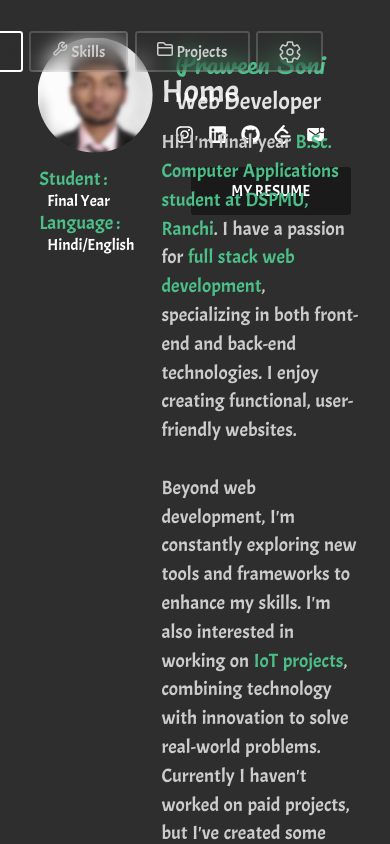
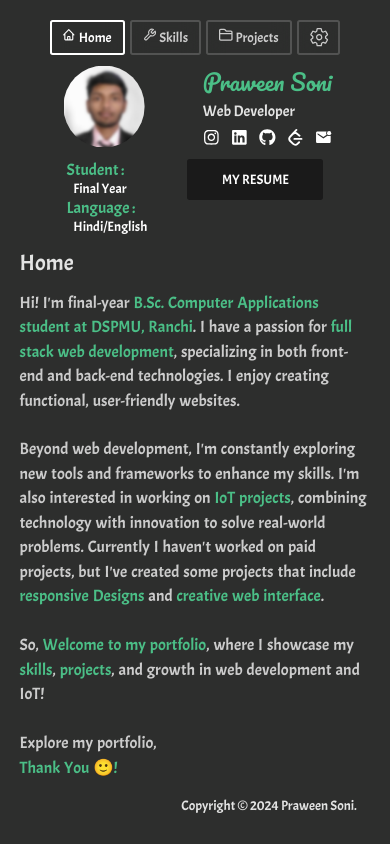
Before and after one commit to PraweenSoni/Portfolio, a React (Vite) app: page / in a window 390 px wide. Shown: the top 844 px of the page. Built offline with nearby package versions, Linux system fonts and the light colour scheme; a web font is replaced by a local one.

Commit message:
responsive for mobile complete

```diff
--- a/src/App.css
+++ b/src/App.css
@@ -1,5 +1,5 @@
 #root {
-  padding: min(2rem, 8%);
+  padding: min(2rem, 5%);
   min-width: 100vw;
   min-width: 100dvw;
   min-height: 100vh;
@@ -20,10 +20,11 @@
 .profilecard > .profile{
   display: flex;
   align-items: center;
+  justify-content: space-evenly;
 }
 .MyPic {
-  height: 8rem;
-  width: 8rem;
+  height: clamp(3rem, calc(1vw + 6.5rem), 8rem);
+  width: clamp(3rem, calc(1vw + 6.5rem), 8rem);
   border-radius: 50%;
   padding: .4rem;
   margin-right: 1rem;
@@ -43,7 +44,7 @@
   color: var(--primary-colour);
 }
 .profilecard div h4{
-  font-size: clamp(1rem, 1.5rem, 1.8rem);
+  font-size: clamp(1rem, calc(.4vw + 1rem), 1.8rem);
 }
 .profilecard div .icons{
   margin-top: calc(1vh);
@@ -78,9 +79,10 @@
 
 /* Resume Button code */
 .profilecard .otherDetails .resumeBtn{
-  height: 4rem;
+  width: 10rem;
+  /* height: 4rem;
   width: 100%;
-  padding: 0 1rem;
+  padding: 0 1rem; */
 }
 
 .profilecard .otherDetails .text-1,
@@ -115,10 +117,11 @@
 
 .profilecard .otherDetails{
   display: flex;
+  justify-content: space-evenly;
   padding: .5rem;
 }
 .profilecard .otherDetails .other{
-  width: 16rem;
+  /* width: 16rem; */
   max-width: 16.5rem;
 }
 
@@ -152,7 +155,17 @@
     animation: logo-spin infinite 20s linear;
   }
 } */
-
+@media(max-width: 570px) {
+  .profilecard{
+   width: 100%;
+   position: relative;
+   top: 3rem;
+  }
+  /* .profilecard .profile .MyPic{
+    height: 5rem;
+    width: 5rem;
+  } */
+}
 /* @media(max-width: 998px) {
   .profilecard{
     position: absolute;
--- a/src/App.jsx
+++ b/src/App.jsx
@@ -2,7 +2,6 @@ import React, { useState } from "react";
 import Navbar from "./components/Navbar";
 import Sections from "./components/Sections";
 import "./App.css";
-import Footer from "./components/Footer";
 
 function App() {
   const [activeSection, setActiveSection] = useState("Home");
@@ -14,7 +13,6 @@ function App() {
           activeSection={activeSection}
           setActiveSection={setActiveSection}
         />
-        <Footer />
       </div>
     </>
   );
--- a/src/components/Footer.jsx
+++ b/src/components/Footer.jsx
@@ -1,6 +1,6 @@
 const Footer = () => {
     return (
-        <footer>
+        <footer >
             Copyright &copy; 2024 Praween Soni.
         </footer>
     );
--- a/src/components/Navbar.jsx
+++ b/src/components/Navbar.jsx
@@ -76,8 +76,6 @@ const Navbar = ({ setActiveSection }) => {
           <li>
             <IoSettingsOutline />
           </li>
-        </button>
-      </ul>
           <div
             className="setting"
             ref={settingRef}
@@ -86,12 +84,14 @@ const Navbar = ({ setActiveSection }) => {
             <div className="sbox">
               <div className="stheme">
                 <p>Theme</p>
-            <button>System Default</button>
-            <button>Dark Mode</button>
-            <button>Light Mode</button>
+                <div>System Default</div>
+                <div>Dark Mode</div>
+                <div>Light Mode</div>
               </div>
             </div>
           </div>
+        </button>
+      </ul>
     </nav>
   );
 };
--- a/src/components/Sections.jsx
+++ b/src/components/Sections.jsx
@@ -2,6 +2,8 @@ import Home from "../pages/Home";
 import Skills from "../pages/Skills";
 import Projects from "../pages/Projects";
 import "../styles/Sections.css";
+import Footer from "./Footer";
+import { useEffect } from "react";
 
 // Icons
 import myPic from "/pic.png";
@@ -14,6 +16,7 @@ import { TbFileDownload } from "react-icons/tb";
 
 
 const Sections = ({ activeSection}) => {
+
   return (
     <>
       <header>
@@ -25,6 +28,7 @@ const Sections = ({ activeSection}) => {
         {activeSection === "Projects" && <Projects />}
         {activeSection === "Skills" && <Skills />}
       </main>
+      <Footer />
     </>
   );
 };
--- a/src/index.css
+++ b/src/index.css
@@ -23,6 +23,48 @@
   box-sizing: border-box;
 }
 
+/* .HomeSec{
+  height: 70vh;
+} */
+.HomeSec p{
+  line-height: 1.8rem;
+  word-spacing: .1rem;
+  font-size: 1.2rem;
+  color: var(--txt-white)
+}
+.HomeSec p span{
+  color: var(--primary-colour);
+}
+
+.project-card-container{
+  width: 100%;
+  display: grid;
+  grid-template-columns: repeat(auto-fit, minmax(20rem, 1fr));
+  gap: 1.5rem;
+}
+
+footer{
+  position: absolute;
+  right: 4rem;
+  display: none;
+}
+
+ @media(max-width: 570px) {
+  html {
+      font-size: 85%;
+  }
+  footer{
+    display: block;
+    right: 1rem;
+    bottom: -6rem;
+  }
+}
+/*
+@media(max-width: 570px) {
+  .project-card-container{
+    width: 95%;
+  }
+} */
 /* @media (prefers-color-scheme: light) {
   :root {
     color: #213547;
@@ -35,39 +77,3 @@
     background-color: #f9f9f9;
   }
 } */
-.project-card-container{
-  width: 100%;
-  display: grid;
-  grid-template-columns: repeat(auto-fit, minmax(25rem, 1fr));
-  gap: 1.5rem;
-}
-.HomeSec{
-  height: 70vh;
-}
-.HomeSec p{
-  line-height: 1.8rem;
-  word-spacing: .1rem;
-  font-size: 1.2rem;
-  color: var(--txt-white)
-}
-.HomeSec p span{
-  color: var(--primary-colour);
-}
-
-footer{
-  position: absolute;
-  right: 4rem;
-  bottom: 2rem;
-}
-
-/* @media(max-width: 998px) {
-  html {
-      font-size: 85%;
-  }
-}
-
-@media(max-width: 570px) {
-  .project-card-container{
-    width: 95%;
-  }
-} */
--- a/src/styles/Navbar.css
+++ b/src/styles/Navbar.css
@@ -1,5 +1,5 @@
 nav {
-  width: 60rem;
+  width: 100vw;
   position: fixed;
   z-index: 99;
   right: 4rem;
@@ -76,7 +76,7 @@ nav ul button:nth-last-child(1):hover .setting{
   font-size: 1.2rem;
   color: var(--txt-white);
 }
-.setting .sbox .stheme button{
+.setting .sbox .stheme div{
   font-family: 'Acme', sans-serif;
   width: 100%;
   border: none;
@@ -88,12 +88,33 @@ nav ul button:nth-last-child(1):hover .setting{
   background-color: var(--bg-color);
 }
 
-.setting .sbox .stheme button:hover{
+.setting .sbox .stheme div:hover{
   background-color: #3d3d3d;
   color: var(--primary-colour);
 }
 @media(max-width: 570px) {
   nav{
-    width: 27rem;
+    right: 0;
+  }
+  nav ul {
+    justify-content: center;
+  }
+  nav ul li{
+    margin: 0 .5rem;
+  }
+  .setting{
+    width: 10rem;
+  }
+  .setting .sbox .stheme p {
+    font-size: 1rem;
+  }
+  .setting .sbox .stheme div {
+    font-size: .9rem;
   }
 }
+
+/* @media(min-width: 360px) {
+  nav ul li{
+    margin: 0 .3rem;
+  }
+} */
--- a/src/styles/ProjectCard.css
+++ b/src/styles/ProjectCard.css
@@ -67,8 +67,8 @@
     margin: 0 .2rem;
 }
 
-@media(max-width: 570px) {
+/* @media(max-width: 570px) {
   .project-card{
     width: 24rem;
   }
-}
+} */
--- a/src/styles/Sections.css
+++ b/src/styles/Sections.css
@@ -7,13 +7,15 @@ main{
     right: 0;
 }
 main h3{
-    font-size: 2rem;
+    font-size: clamp(1.5rem, calc(.5vw + 1.5rem), 3rem);;
     margin-bottom: 1rem;
 }
 
-/* @media(max-width: 570px) {
+@media(max-width: 570px) {
    main{
     width: 100%;
-    top: 18.5rem;
+    position: relative;
+    top: 3.5rem;
+    padding: 0rem;
    }
-} */
+}
--- a/src/styles/Skills.css
+++ b/src/styles/Skills.css
@@ -24,7 +24,6 @@
 
 .skills-section {
   transition: 0.1s;
-  width: 24rem;
 }
 
 .section-title {
```
Lines whose indentation alone changed are shown as unchanged.
